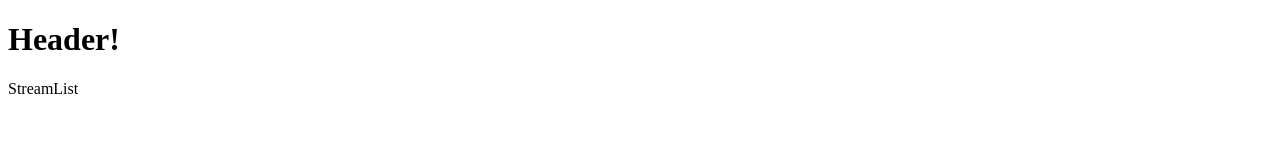
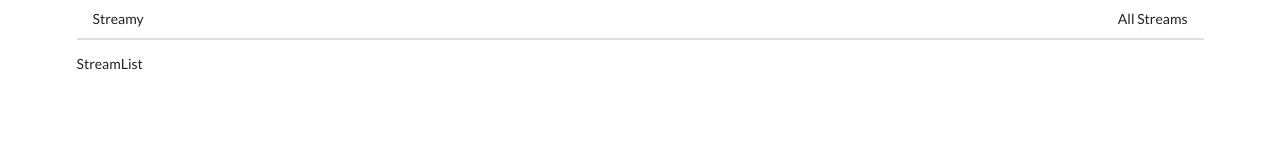
Before and after one commit to r-doherty/streams-react-router, a React app in the folder client/: page / in a window 1280 px wide. Built offline with nearby package versions, Linux system fonts and the light colour scheme.

Commit message:
connecting the header -- links inside routers

```diff
--- a/client/public/index.html
+++ b/client/public/index.html
@@ -5,6 +5,7 @@
     <link rel="icon" href="%PUBLIC_URL%/favicon.ico" />
     <meta name="viewport" content="width=device-width, initial-scale=1" />
     <meta name="theme-color" content="#000000" />
+    <link rel="stylesheet" href="https://cdnjs.cloudflare.com/ajax/libs/semantic-ui/2.4.1/semantic.min.css"/>
     <meta
       name="description"
       content="Web site created using create-react-app"
--- a/client/src/components/App.js
+++ b/client/src/components/App.js
@@ -1,18 +1,19 @@
 import React from 'react';
-import { Route, Link, BrowserRouter } from 'react-router-dom';
+import { Route, BrowserRouter } from 'react-router-dom';
 import StreamCreate from './streams/StreamCreate';
 import StreamEdit from './streams/StreamEdit';
 import StreamDelete from './streams/StreamDelete';
 import StreamList from './streams/StreamList';
 import StreamShow from './streams/StreamShow';
+import Header from './Header';
 
 const App = () =>
 {
     return (
-        <div>
-            <h1>Header!</h1>
+        <div className="ui container">
             <BrowserRouter>
                 <div>
+                    <Header />
                     <Route path="/" exact component={StreamList}/>
                     <Route path="/streams/new" component={StreamCreate}/>
                     <Route path="/streams/edit" component={StreamEdit}/>
--- /dev/null
+++ b/client/src/components/Header.js
@@ -0,0 +1,20 @@
+import React from 'react';
+import { Link } from 'react-router-dom';
+
+const Header = () => {
+    return (
+        <div className="ui secondary pointing menu">
+            <Link to="/" className="item">
+                Streamy
+            </Link>
+            <div className="right menu">
+                <Link to ="/" className="item">
+                    All Streams
+                </Link>
+
+            </div>
+        </div>
+    );
+};
+
+export default Header;
```
